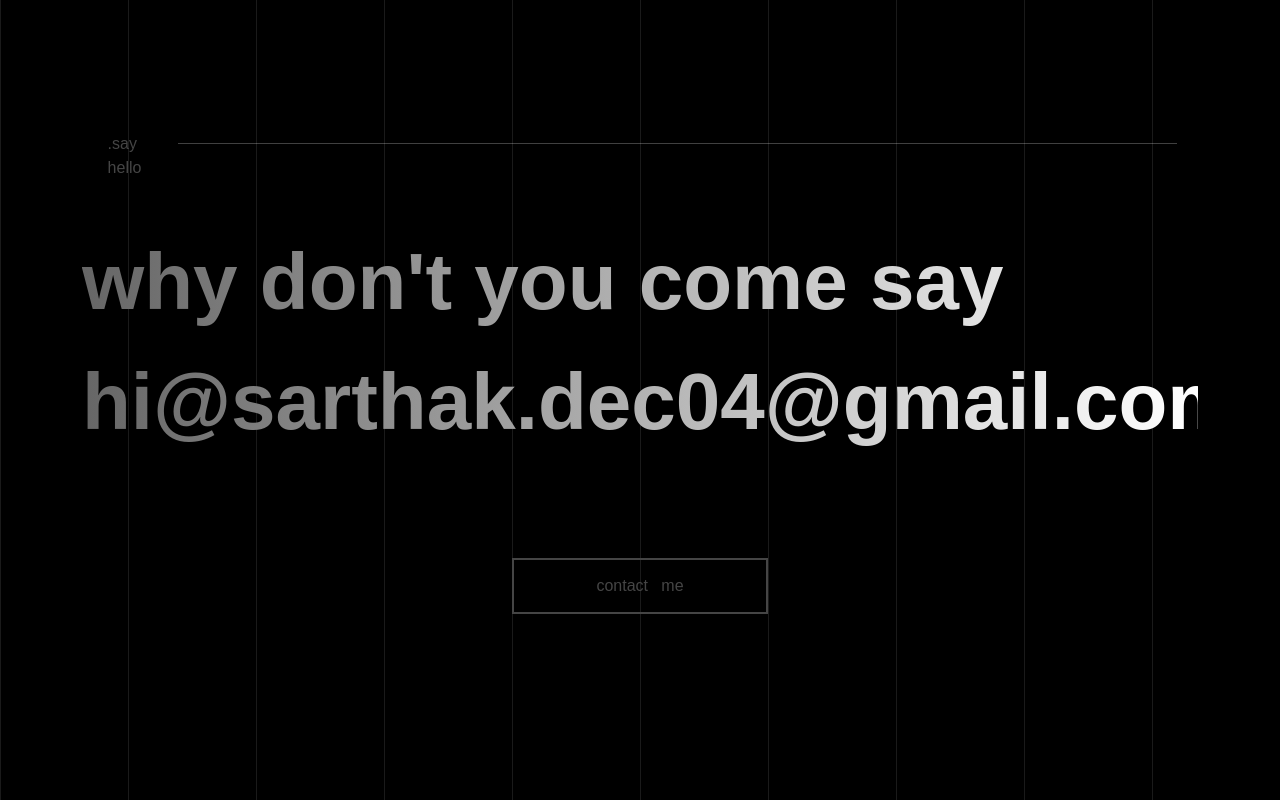
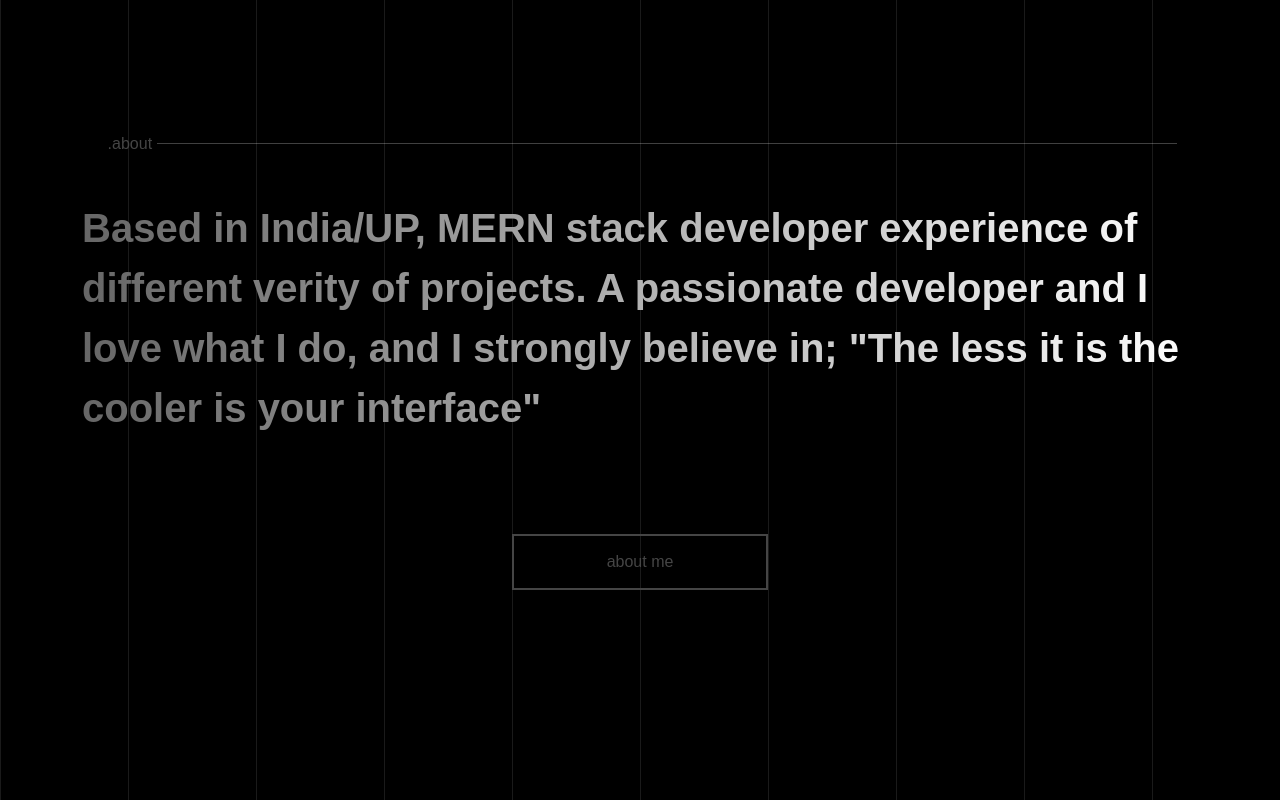
Before and after one commit to sarthaksharma52/Portfolio, a React (Vite) app: page / in a window 1280 px wide. Shown: the part 800-1600 px from the top of the page. Built offline with nearby package versions, Linux system fonts and the light colour scheme.

Commit message:
About page almost ready

```diff
--- a/components/About.jsx
+++ b/components/About.jsx
@@ -0,0 +1,31 @@
+import React from 'react'
+
+const About = () => {
+  return (
+    <>
+    <div className="aboutmain">
+      <div
+    className="section1about">
+    <p className='about'>.about</p>
+    <div className="hrabout"><hr/></div>
+    </div>
+    <div className="about-box">
+    <div className="text-gradient-about">
+    Based in India/UP, MERN stack developer experience of different verity of projects. A passionate developer and I love what I do, and I strongly believe in;  "The less it is the cooler is your interface"
+
+    </div>
+    <div className="about-image">
+
+    </div>
+    </div>
+
+    <div className="buttonsayhello">
+        <button className='sayhellobtn'>about  me</button>
+    </div>
+
+    </div>
+    </>
+  )
+}
+
+export default About
--- a/components/Sayhello.jsx
+++ b/components/Sayhello.jsx
@@ -10,7 +10,7 @@ const Sayhello = () => {
     <div className="hrsayhello"><hr/></div>
     </div>
 
-    <div className="text-gradient1">
+    <div className="text-gradient-hello">
     why don't you come say hi@sarthak.dec04@gmail.com
     </div>
 
--- a/src/App.jsx
+++ b/src/App.jsx
@@ -2,6 +2,8 @@ import React from 'react'
 import Navbar from '../components/Navbar'
 import Home from '../components/Home'
 import Sayhello from '../components/Sayhello'
+import About from '../components/About'
+
 
 const App = () => {
   return (
@@ -9,6 +11,7 @@ const App = () => {
       <div className="container">
       <Navbar/>
       <Home/>
+      <About/>
       <Sayhello/>
       </div>
     </div>
--- a/src/index.css
+++ b/src/index.css
@@ -108,3 +108,40 @@ a:hover{
     justify-content: center;
     margin-top: 12vh;
 }
+
+.text-gradient-hello {
+    background: linear-gradient(to right, #666, #fff);
+    -webkit-background-clip: text;
+    -webkit-text-fill-color: transparent;
+    font-size: 4rem;
+    font-weight: bold;
+}
+
+/* about section */
+
+.aboutmain{
+    height: 100vh;
+}
+
+.section1about{
+    display: flex;
+    flex-direction: row;
+    margin: 2vw;
+}
+.about{
+    color: #454545;
+}
+.hrabout{
+    width: 81vw;
+    margin: -5px;
+    margin-left: 5px;
+
+}
+
+.text-gradient-about {
+    background: linear-gradient(to right, #666, #fff);
+    -webkit-background-clip: text;
+    -webkit-text-fill-color: transparent;
+    font-size: 2.5rem;
+    font-weight: bold;
+}
```
